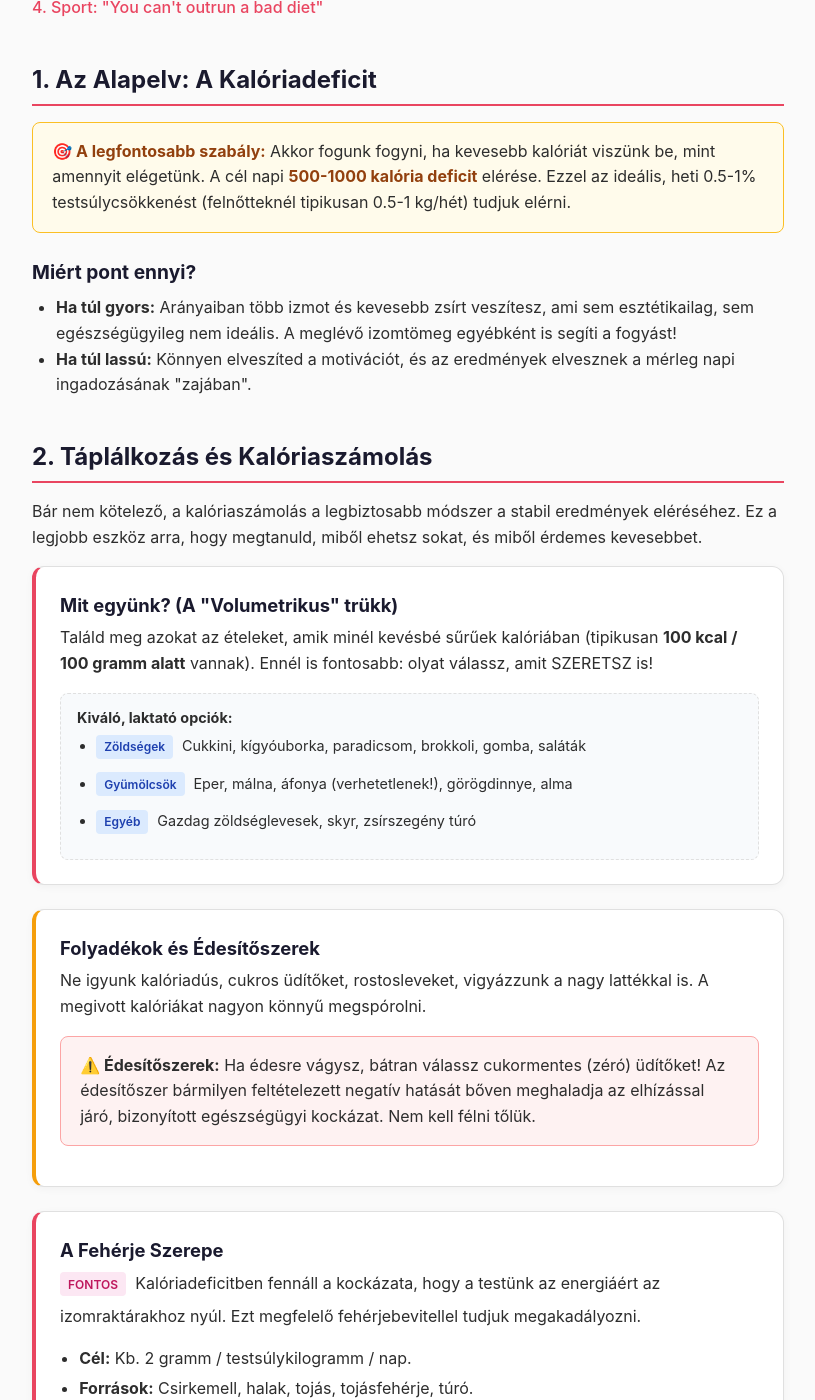
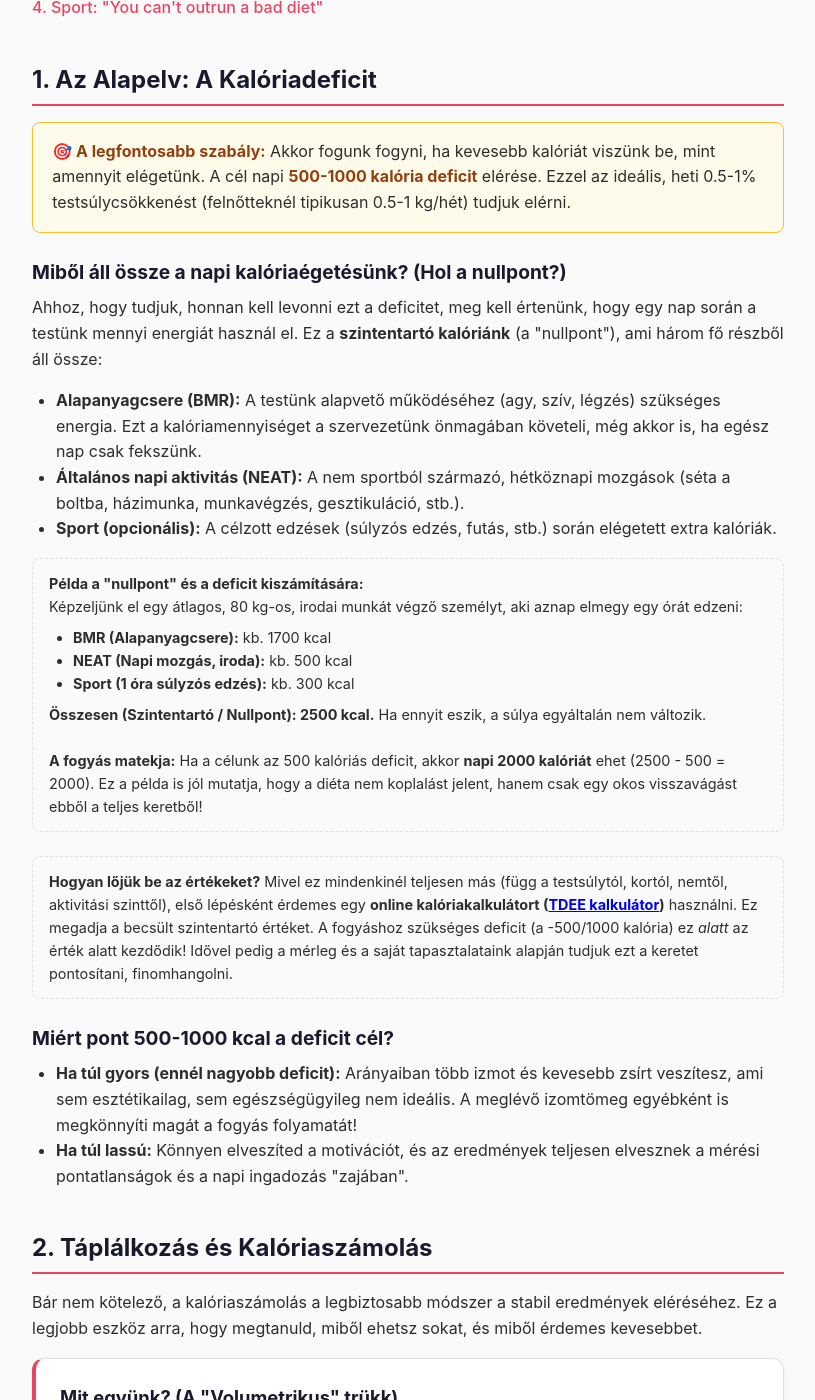
Before and after one commit to georgekatona/georgekatona.github.io, a Jekyll site: the page szalkasitas/index.html, which Jekyll copies as it is, in a window 1280 px wide and 1400 px high, scrolled down 440 px. Shown: the whole window, without its empty margins (232-1047 px from the left). Built offline with Jekyll 4.4.1, drawn with Linux system fonts in a browser that asks for light colours.

Commit message:
Add daily example calories

```diff
--- a/szalkasitas/index.html
+++ b/szalkasitas/index.html
@@ -1,4 +1,6 @@
 <!DOCTYPE html>
+
+
 <html lang="hu">
 <head>
     <meta charset="UTF-8">
@@ -113,11 +115,14 @@
 <body>
 <div class="container">
 
+
 <h1>🥗 Fogyás & Szálkásítás Egyszerűen</h1>
 <p class="subtitle">Gyakorlati útmutató a hatékony zsírvesztéshez és az izommegtartáshoz.</p>
 <p style="font-size: 0.95rem; color: var(--muted); margin-bottom: 2rem;">Ha kérdésed van, írj nyugodtan: <a href="https://instagram.com/gyuri.katona" target="_blank" style="color: var(--accent); text-decoration: none;">@gyuri.katona</a> 😊</p>
 
+
 <p>Bár a fogyás és a szálkásítás gyakran a sportolók célja, az általános egészség és a jobb közérzet érdekében is az egyik legjobb dolog, amit tehetsz. A célunk nem csupán a "súlyvesztés", hanem az, hogy <strong>minél hatékonyabban veszítsünk zsírt, miközben az izomtömegünket megőrizzük.</strong></p>
+
 
 <div class="toc">
     <strong>Tartalom:</strong>
@@ -129,23 +134,62 @@
     </ul>
 </div>
 
+
 <!-- ═══════════════════════════════════════════ -->
+
+
 <h2 id="alapelv">1. Az Alapelv: A Kalóriadeficit</h2>
+
 
 <div class="principle-box">
     <strong>🎯 A legfontosabb szabály:</strong> Akkor fogunk fogyni, ha kevesebb kalóriát viszünk be, mint amennyit elégetünk. A cél napi <strong>500-1000 kalória deficit</strong> elérése. Ezzel az ideális, heti 0.5-1% testsúlycsökkenést (felnőtteknél tipikusan 0.5-1 kg/hét) tudjuk elérni.
 </div>
 
-<h3>Miért pont ennyi?</h3>
+
+<h3>Miből áll össze a napi kalóriaégetésünk? (Hol a nullpont?)</h3>
+<p>Ahhoz, hogy tudjuk, honnan kell levonni ezt a deficitet, meg kell értenünk, hogy egy nap során a testünk mennyi energiát használ el. Ez a <strong>szintentartó kalóriánk</strong> (a "nullpont"), ami három fő részből áll össze:</p>
+
+
 <ul style="padding-left: 1.5rem; margin-bottom: 1rem;">
-    <li><strong>Ha túl gyors:</strong> Arányaiban több izmot és kevesebb zsírt veszítesz, ami sem esztétikailag, sem egészségügyileg nem ideális. A meglévő izomtömeg egyébként is segíti a fogyást!</li>
-    <li><strong>Ha túl lassú:</strong> Könnyen elveszíted a motivációt, és az eredmények elvesznek a mérleg napi ingadozásának "zajában".</li>
+    <li><strong>Alapanyagcsere (BMR):</strong> A testünk alapvető működéséhez (agy, szív, légzés) szükséges energia. Ezt a kalóriamennyiséget a szervezetünk önmagában követeli, még akkor is, ha egész nap csak fekszünk.</li>
+    <li><strong>Általános napi aktivitás (NEAT):</strong> A nem sportból származó, hétköznapi mozgások (séta a boltba, házimunka, munkavégzés, gesztikuláció, stb.).</li>
+    <li><strong>Sport (opcionális):</strong> A célzott edzések (súlyzós edzés, futás, stb.) során elégetett extra kalóriák.</li>
 </ul>
 
+
+<div class="alt-box" style="margin-bottom: 1.5rem;">
+    <strong>Példa a "nullpont" és a deficit kiszámítására:</strong><br>
+    Képzeljünk el egy átlagos, 80 kg-os, irodai munkát végző személyt, aki aznap elmegy egy órát edzeni:
+    <ul style="margin-top: 0.5rem; margin-bottom: 0.5rem; padding-left: 1.5rem;">
+        <li><strong>BMR (Alapanyagcsere):</strong> kb. 1700 kcal</li>
+        <li><strong>NEAT (Napi mozgás, iroda):</strong> kb. 500 kcal</li>
+        <li><strong>Sport (1 óra súlyzós edzés):</strong> kb. 300 kcal</li>
+    </ul>
+    <strong>Összesen (Szintentartó / Nullpont): 2500 kcal.</strong> Ha ennyit eszik, a súlya egyáltalán nem változik.<br><br>
+    <strong>A fogyás matekja:</strong> Ha a célunk az 500 kalóriás deficit, akkor <strong>napi 2000 kalóriát</strong> ehet (2500 - 500 = 2000). Ez a példa is jól mutatja, hogy a diéta nem koplalást jelent, hanem csak egy okos visszavágást ebből a teljes keretből!
+</div>
+
+
+<div class="alt-box" style="margin-bottom: 1.5rem;">
+    <strong>Hogyan lőjük be az értékeket?</strong> Mivel ez mindenkinél teljesen más (függ a testsúlytól, kortól, nemtől, aktivitási szinttől), első lépésként érdemes egy <strong>online kalóriakalkulátort (<a href="https://tdeecalculator.net/" target="_blank">TDEE kalkulátor</a>)</strong> használni. Ez megadja a becsült szintentartó értéket. A fogyáshoz szükséges deficit (a -500/1000 kalória) ez <em>alatt</em> az érték alatt kezdődik! Idővel pedig a mérleg és a saját tapasztalataink alapján tudjuk ezt a keretet pontosítani, finomhangolni.
+</div>
+
+
+<h3>Miért pont 500-1000 kcal a deficit cél?</h3>
+<ul style="padding-left: 1.5rem; margin-bottom: 1rem;">
+    <li><strong>Ha túl gyors (ennél nagyobb deficit):</strong> Arányaiban több izmot és kevesebb zsírt veszítesz, ami sem esztétikailag, sem egészségügyileg nem ideális. A meglévő izomtömeg egyébként is megkönnyíti magát a fogyás folyamatát!</li>
+    <li><strong>Ha túl lassú:</strong> Könnyen elveszíted a motivációt, és az eredmények teljesen elvesznek a mérési pontatlanságok és a napi ingadozás "zajában".</li>
+</ul>
+
+
 <!-- ═══════════════════════════════════════════ -->
+
+
 <h2 id="taplalkozas">2. Táplálkozás és Kalóriaszámolás</h2>
 
+
 <p>Bár nem kötelező, a kalóriaszámolás a legbiztosabb módszer a stabil eredmények eléréséhez. Ez a legjobb eszköz arra, hogy megtanuld, miből ehetsz sokat, és miből érdemes kevesebbet.</p>
+
 
 <div class="card priority-1">
     <div style="font-size: 1.15rem; font-weight: 700; color: var(--primary); margin-bottom: 0.3rem;">Mit együnk? (A "Volumetrikus" trükk)</div>
@@ -162,6 +206,7 @@
     </div>
 </div>
 
+
 <div class="card priority-2">
     <div style="font-size: 1.15rem; font-weight: 700; color: var(--primary); margin-bottom: 0.3rem;">Folyadékok és Édesítőszerek</div>
     <div class="details">
@@ -171,6 +216,7 @@
         </div>
     </div>
 </div>
+
 
 <div class="card priority-1">
     <div style="font-size: 1.15rem; font-weight: 700; color: var(--primary); margin-bottom: 0.3rem;">A Fehérje Szerepe</div>
@@ -184,22 +230,33 @@
     </div>
 </div>
 
+
 <!-- ═══════════════════════════════════════════ -->
+
+
 <h2 id="meres">3. Mérés: A Mérleg Helyes Használata</h2>
 
+
 <p>A fő visszajelzési módszerünk a mérleg, de a pszichológiája kritikus!</p>
+
+
 <ul style="padding-left: 1.5rem; margin-bottom: 1rem;">
     <li><strong>Hogyan mérj?</strong> Napi 1x, reggel, ébredés és wc után.</li>
     <li><strong>Napi ingadozás:</strong> A napi értékeket NEM szabad komolyan venni! Természetes az ingadozás (víz, só, emésztés miatt).</li>
     <li><strong>A heti átlag:</strong> Ez a valódi mérce. Hétről hétre szeretnénk látni, hogy a tervezett célhoz képest hol tartunk. Ha meglett a -0.4 kg, az remek. Ha +0.3 kg az átlag, akkor tudjuk, hogy szigorítani kell, vagy lejjebb vinni a kalóriacélt.</li>
 </ul>
 
+
 <!-- ═══════════════════════════════════════════ -->
+
+
 <h2 id="sport">4. Sport: "You can't outrun a bad diet"</h2>
+
 
 <div class="principle-box">
     <strong>💡 A fogyás elsősorban a konyhában dől el.</strong> Nagyon sok mozgás kell ahhoz, hogy ledolgozzunk egyetlen kalóriadús, cukros finomságot. Bár az appok mérik az elégetett kalóriát, ezt óvatosan kell kezelni.
 </div>
+
 
 <h3>A sport kettős célja a diéta alatt:</h3>
 <ol style="padding-left: 1.5rem; margin-bottom: 1rem;">
@@ -207,11 +264,13 @@
     <li><strong>Extra aktivitás és egészség:</strong> Az általános kardió kiváló. Egy nagyon jó és könnyen tartható napi cél a <strong>10 000 lépés</strong> elérése (NEAT - Non-exercise activity thermogenesis).</li>
 </ol>
 
+
 <hr style="margin: 3rem 0; border: none; border-top: 1px solid var(--border);">
 <p style="text-align: center; color: var(--muted); font-size: 0.85rem;">
     Készítette: <a href="https://instagram.com/gyuri.katona" target="_blank" style="color: var(--accent); text-decoration: none;">@gyuri.katona</a> Összefoglaló Segédlet • A sikeres diéta alapelvei
 </p>
 
+
 </div>
 </body>
 </html>
```
